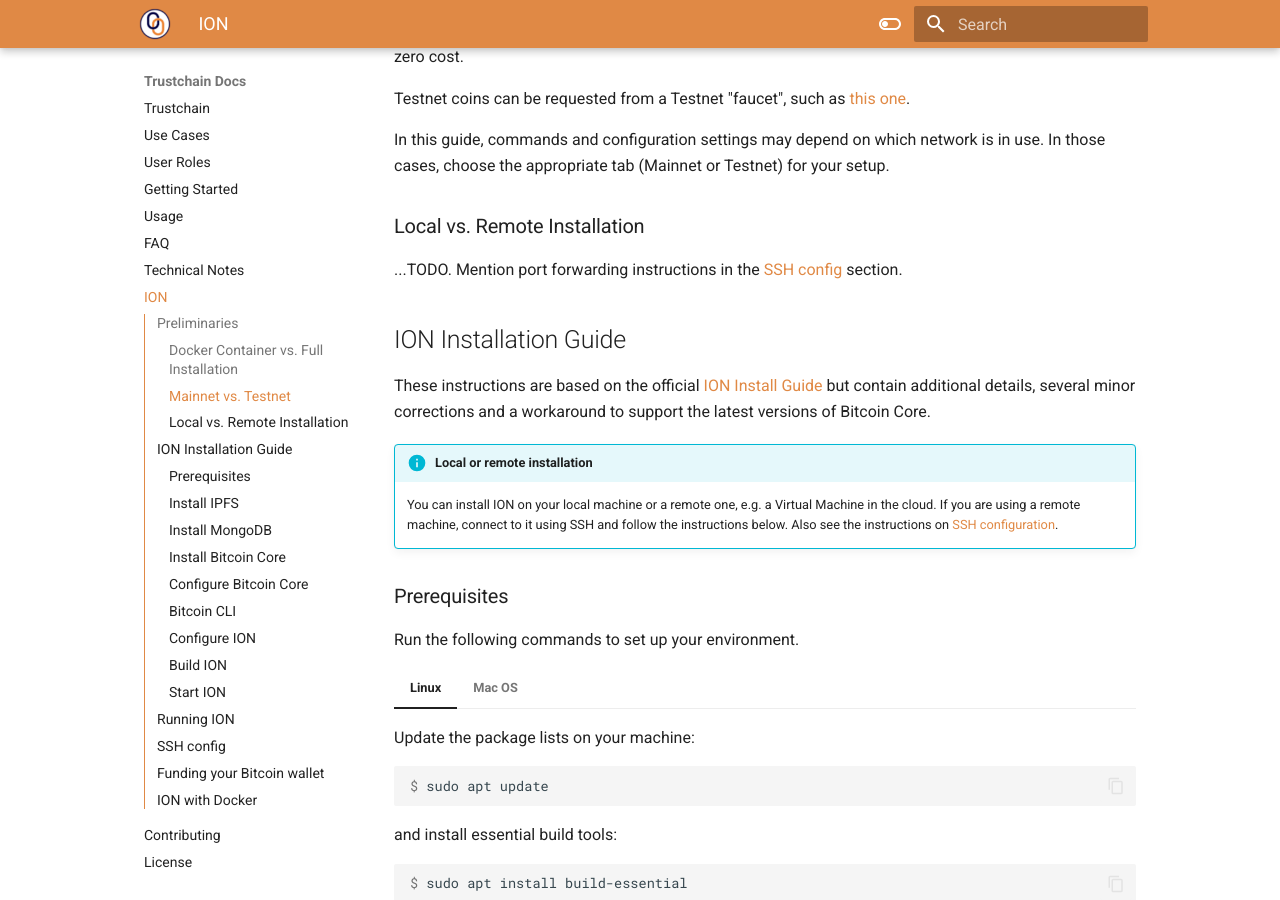
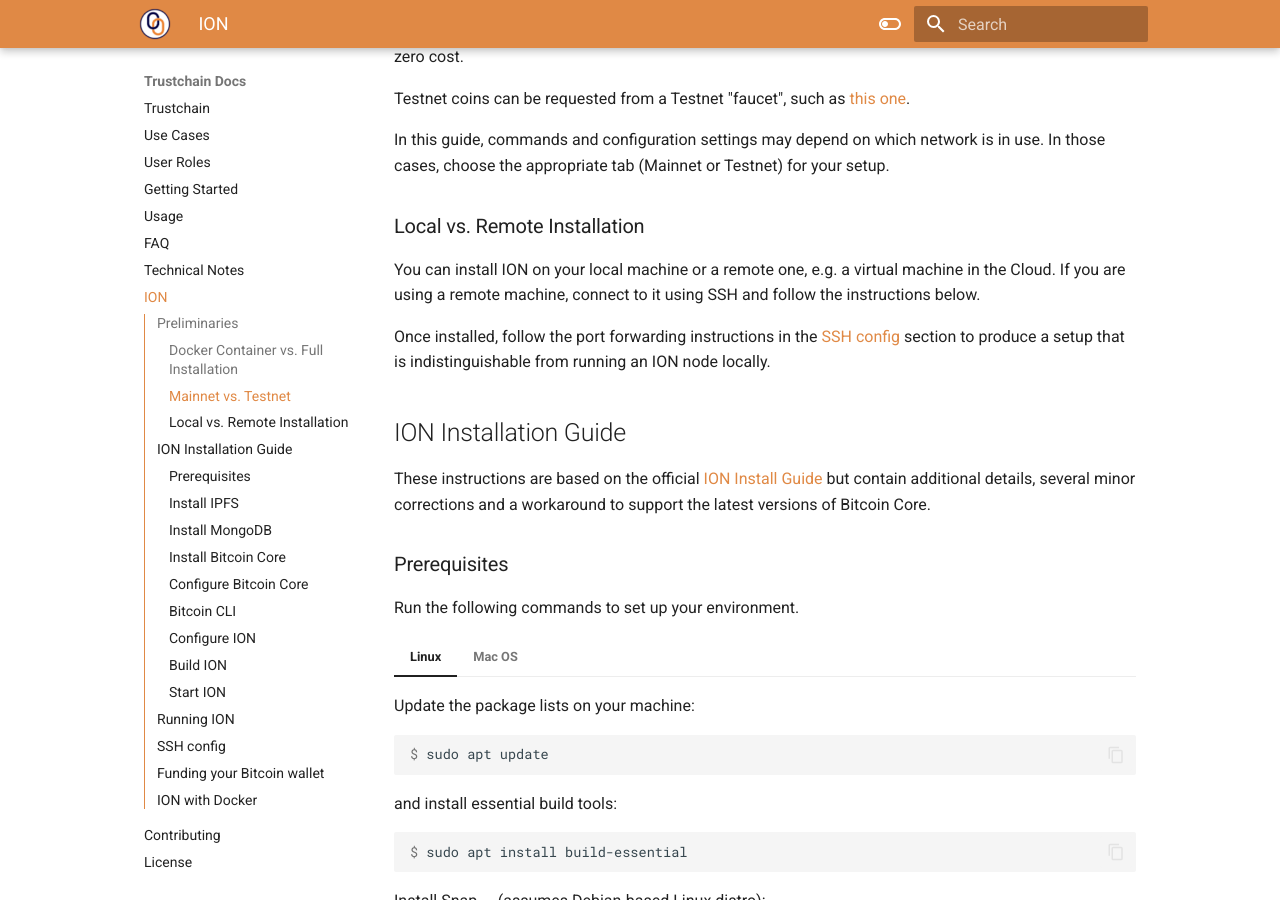
Before and after one commit to alan-turing-institute/trustchain, an MkDocs documentation site: the page built from docs/ion.md, in a window 1280 px wide and 900 px high, scrolled down 1211 px. Built offline with MkDocs 1.6.1 and Material for MkDocs 9.7.7, drawn with Linux system fonts in a browser that asks for light colours; nearby versions of some CDN libraries; library files that are not in the unit come from our copies; some of the changed text lies outside the part shown.

Commit message:
Add notes on local vs remote ION installation

```diff
--- a/docs/ion.md
+++ b/docs/ion.md
@@ -36,15 +36,13 @@
 
 ### Local vs. Remote Installation
 
-...TODO. Mention port forwarding instructions in the [SSH config](#ssh-config) section.
+You can install ION on your local machine or a remote one, e.g. a virtual machine in the Cloud. If you are using a remote machine, connect to it using SSH and follow the instructions below.
+
+Once installed, follow the port forwarding instructions in the [SSH config](#ssh-config) section to produce a setup that is indistinguishable from running an ION node locally.
 
 ## ION Installation Guide
 
 These instructions are based on the official [ION Install Guide](https://identity.foundation/ion/install-guide/) but contain additional details, several minor corrections and a workaround to support the latest versions of Bitcoin Core.
-
-!!! info "Local or remote installation"
-
-    You can install ION on your local machine or a remote one, e.g. a Virtual Machine in the cloud. If you are using a remote machine, connect to it using SSH and follow the instructions below. Also see the instructions on [SSH configuration](#ssh-config).
 
 ### Prerequisites
 
```
Also changed, not shown: other parts of docs/ion.md (+1 -1 lines).
